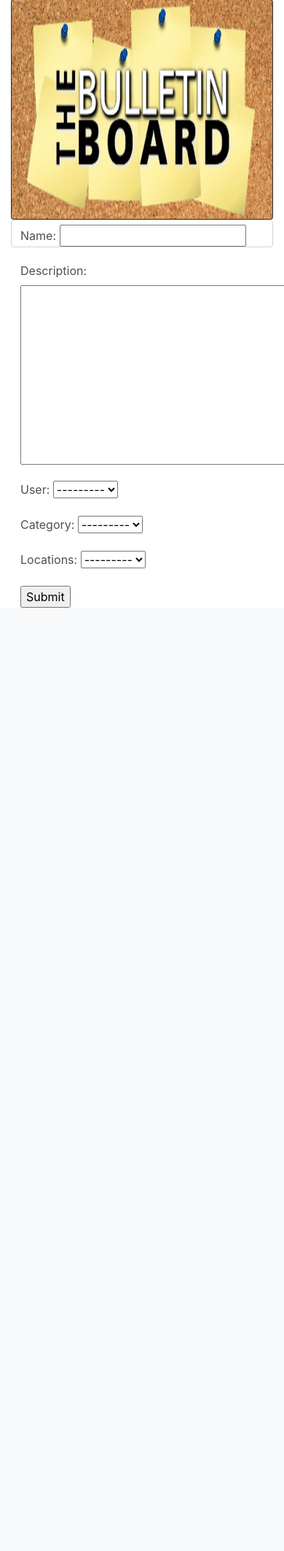
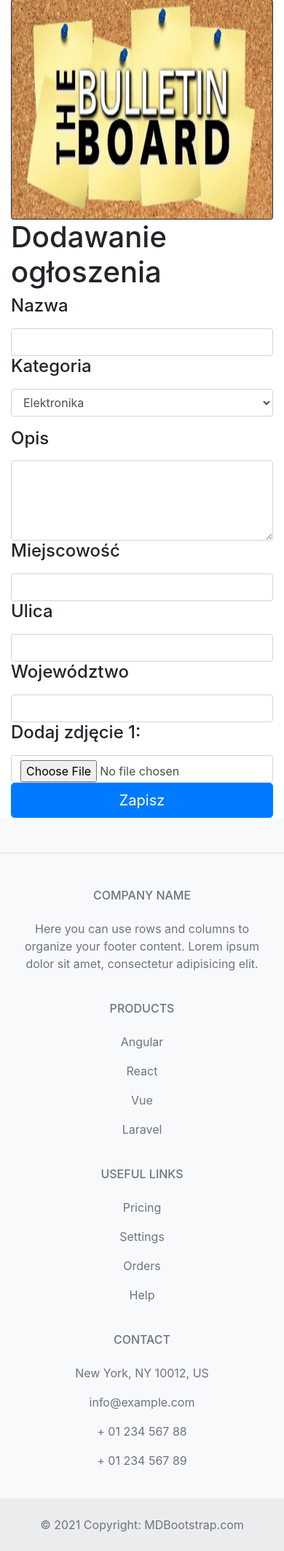
Before and after one commit to tomizdebski/BULLETIN_BOARD_APP, a Django app: page /add-announce/ in a window 390 px wide; the page is wider, and only the part inside the window is pictured. Shown: the part 100-2226 px from the top of that part at 73% size. Before the commit the page ends 933 px from the top of that part, so only its background shows below. Run offline with Django 3.2, Linux system fonts and the light colour scheme; data that the repository does not hold is empty; some libraries are stand-ins or nearby versions.

Commit message:
dodawanie ogłoszenia bez walidacji

```diff
--- a/BulettinBoard/settings.py
+++ b/BulettinBoard/settings.py
@@ -124,7 +124,7 @@ except ModuleNotFoundError:
 MEDIA_URL = '/media/'
 MEDIA_ROOT = os.path.join(BASE_DIR, 'media/')
 
-#
+# heroku
 LOGIN_URL = 'users:login'
 import django_heroku
 django_heroku.settings(locals())
--- a/bulettin_board_app/models.py
+++ b/bulettin_board_app/models.py
@@ -16,7 +16,7 @@ class Category(models.Model):
 
 
 class Locations(models.Model):
-    name = models.CharField(max_length=255)
+    name = models.CharField(max_length=255, default="")
     description = models.TextField(default="")
     city = models.CharField(max_length=100)
     street = models.CharField(max_length=100)
@@ -66,6 +66,6 @@ class Preferences(models.Model):
 
 
 class Photos(models.Model):
-    name = models.CharField(max_length=100)
+    name = models.CharField(max_length=100, default='')
     img = models.ImageField(upload_to="images/")
     announcement = models.ForeignKey(Announcement, on_delete=models.CASCADE)
--- a/bulettin_board_app/urls.py
+++ b/bulettin_board_app/urls.py
@@ -1,13 +1,14 @@
 from django.urls import path, include
 from . import views
-from .views import IndexHtmlView, AddAnnounceView
+from .views import IndexView, new_annoucement, AddAnnounceViewTest
 from django.conf import settings
 from django.conf.urls.static import static
 
 urlpatterns = [
 
-    path('', IndexHtmlView.as_view(), name="index"),
-    path('add-announce/', AddAnnounceView.as_view(), name="add_announce"),
+    path('', IndexView.as_view(), name="index"),
+    path('add-announce/', AddAnnounceViewTest.as_view(), name="add_announce"),
+    path('add/', views.new_annoucement, name="add"), #test forms
 ]
 
 urlpatterns += static(settings.MEDIA_URL, document_root=settings.MEDIA_ROOT)
--- a/bulettin_board_app/views.py
+++ b/bulettin_board_app/views.py
@@ -1,13 +1,16 @@
 from random import shuffle
 
-from django.shortcuts import render
+from django.contrib import messages
+from django.contrib.auth.models import User
+from django.shortcuts import render, redirect
 from django.views import View
 from django.views.generic import CreateView
 
-from bulettin_board_app.models import Announcement, Photos, Category
+from bulettin_board_app.forms import AnnoucementForm
+from bulettin_board_app.models import Announcement, Photos, Category, Locations
 
 
-class IndexHtmlView(View):
+class IndexView(View):
     def get(self, request):
         annoucements = Announcement.objects.all()
         photos = Photos.objects.first()
@@ -20,7 +23,42 @@ class IndexHtmlView(View):
         return render(request, "bulettin_board_app/index.html", ctx)
 
 
-class AddAnnounceView(CreateView):
-    model = Announcement
-    fields = '__all__'
-    template_name = 'bulettin_board_app/form.html'
+class AddAnnounceViewTest(View):
+    def get(self, request):
+        return render(request, "bulettin_board_app/app-add-annouce.html")
+
+    def post(self, request):
+
+        name = request.POST.get("name")
+        description = request.POST.get('description')
+        user = User.objects.get(is_staff=True)
+        category = request.POST.get('category')
+
+        city = request.POST.get("city")
+        street = request.POST.get("street")
+        province = request.POST.get("province")
+
+        if len(request.FILES) != 0:
+            image = request.FILES['image1']
+            locations = Locations.objects.create(city=city, street=street, province=province)
+            annoucement = Announcement.objects.create(name=name,
+                                                      description=description,
+                                                      category_id=category,
+                                                      locations_id=locations.id,
+                                                      user_id=user.id,
+                                                      )
+            photos = Photos.objects.create(img=image, announcement_id=annoucement.id)
+
+            return redirect('index')
+def new_annoucement(request):
+    if request.method != 'POST':
+        form = AnnoucementForm()
+    else:
+        form = AnnoucementForm(data=request.POST)
+        if form.is_valid():
+            new_topic = form.save(commit=False)
+            new_topic.owner = request.user
+            new_topic.save()
+            return redirect('index')
+    context = {'form': form}
+    return render(request, 'bulettin_board_app/app-add-annouce.html', context)
--- a/templates/base.html
+++ b/templates/base.html
@@ -50,12 +50,10 @@
 
         </ul>
         <ul class="navbar-nav ml-auto">
+             <a href="{% url 'add_announce' %}">
+                        <button class="btn btn-warning" type="submit">DODAJ OGŁOSZENIE</button>
+             </a>
             {% if user.is_authenticated %}
-
-                <li class="nav-item">
-                    <a href="{% url 'add_announce' %}"><button type="button" class="btn btn-primary">DODAJ OGŁOSZENIE</button></a>
-
-                </li>
 
                 <li class="nav-item">
                     <span class="navbar-text">Witaj, {{ user.username }}.</span>
@@ -70,6 +68,7 @@
                 <li class="nav-item">
                     <a class="nav-link" href="{% url 'users:login' %}">Zaloguj </a>
                 </li>
+
             {% endif %}
         </ul>
     </div>
@@ -93,4 +92,126 @@
     </div>
 </main>
 </body>
+<!-- Footer -->
+<footer class="text-center text-lg-start bg-light text-muted">
+  <!-- Section: Social media -->
+  <section class="d-flex justify-content-center justify-content-lg-between p-4 border-bottom">
+    <!-- Left -->
+    <div class="me-5 d-none d-lg-block">
+      <span>Get connected with us on social networks:</span>
+    </div>
+    <!-- Left -->
+
+    <!-- Right -->
+    <div>
+      <a href="" class="me-4 text-reset">
+        <i class="fab fa-facebook-f"></i>
+      </a>
+      <a href="" class="me-4 text-reset">
+        <i class="fab fa-twitter"></i>
+      </a>
+      <a href="" class="me-4 text-reset">
+        <i class="fab fa-google"></i>
+      </a>
+      <a href="" class="me-4 text-reset">
+        <i class="fab fa-instagram"></i>
+      </a>
+      <a href="" class="me-4 text-reset">
+        <i class="fab fa-linkedin"></i>
+      </a>
+      <a href="" class="me-4 text-reset">
+        <i class="fab fa-github"></i>
+      </a>
+    </div>
+    <!-- Right -->
+  </section>
+  <!-- Section: Social media -->
+
+  <!-- Section: Links  -->
+  <section class="">
+    <div class="container text-center text-md-start mt-5">
+      <!-- Grid row -->
+      <div class="row mt-3">
+        <!-- Grid column -->
+        <div class="col-md-3 col-lg-4 col-xl-3 mx-auto mb-4">
+          <!-- Content -->
+          <h6 class="text-uppercase fw-bold mb-4">
+            <i class="fas fa-gem me-3"></i>Company name
+          </h6>
+          <p>
+            Here you can use rows and columns to organize your footer content. Lorem ipsum
+            dolor sit amet, consectetur adipisicing elit.
+          </p>
+        </div>
+        <!-- Grid column -->
+
+        <!-- Grid column -->
+        <div class="col-md-2 col-lg-2 col-xl-2 mx-auto mb-4">
+          <!-- Links -->
+          <h6 class="text-uppercase fw-bold mb-4">
+            Products
+          </h6>
+          <p>
+            <a href="#!" class="text-reset">Angular</a>
+          </p>
+          <p>
+            <a href="#!" class="text-reset">React</a>
+          </p>
+          <p>
+            <a href="#!" class="text-reset">Vue</a>
+          </p>
+          <p>
+            <a href="#!" class="text-reset">Laravel</a>
+          </p>
+        </div>
+        <!-- Grid column -->
+
+        <!-- Grid column -->
+        <div class="col-md-3 col-lg-2 col-xl-2 mx-auto mb-4">
+          <!-- Links -->
+          <h6 class="text-uppercase fw-bold mb-4">
+            Useful links
+          </h6>
+          <p>
+            <a href="#!" class="text-reset">Pricing</a>
+          </p>
+          <p>
+            <a href="#!" class="text-reset">Settings</a>
+          </p>
+          <p>
+            <a href="#!" class="text-reset">Orders</a>
+          </p>
+          <p>
+            <a href="#!" class="text-reset">Help</a>
+          </p>
+        </div>
+        <!-- Grid column -->
+
+        <!-- Grid column -->
+        <div class="col-md-4 col-lg-3 col-xl-3 mx-auto mb-md-0 mb-4">
+          <!-- Links -->
+          <h6 class="text-uppercase fw-bold mb-4">Contact</h6>
+          <p><i class="fas fa-home me-3"></i> New York, NY 10012, US</p>
+          <p>
+            <i class="fas fa-envelope me-3"></i>
+            info@example.com
+          </p>
+          <p><i class="fas fa-phone me-3"></i> + 01 234 567 88</p>
+          <p><i class="fas fa-print me-3"></i> + 01 234 567 89</p>
+        </div>
+        <!-- Grid column -->
+      </div>
+      <!-- Grid row -->
+    </div>
+  </section>
+  <!-- Section: Links  -->
+
+  <!-- Copyright -->
+  <div class="text-center p-4" style="background-color: rgba(0, 0, 0, 0.05);">
+    © 2021 Copyright:
+    <a class="text-reset fw-bold" href="https://mdbootstrap.com/">MDBootstrap.com</a>
+  </div>
+  <!-- Copyright -->
+</footer>
+<!-- Footer -->
 </html>
--- /dev/null
+++ b/templates/bulettin_board_app/app-add-annouce.html
@@ -0,0 +1,100 @@
+{% extends "base.html" %}
+{% load static %}
+
+{% block content %}
+
+<form class="row g-3 needs-validation" novalidate method="post" enctype="multipart/form-data">
+  {% csrf_token %}
+
+    <div class="col-md-8"><h1>Dodawanie ogłoszenia</h1></div>
+
+
+
+    <div class="col-md-6">
+        <div class="form-outline">
+            <label for="validationCustom01" class="form-label"><h4>Nazwa</h4></label>
+            <input type="text" class="form-control" id="validationCustom01"  required name="name"/>
+          <div class="valid-feedback">Looks good!</div>
+        </div>
+    </div>
+
+    <div class="form-group col-md-6">
+      <label for="inputCategory"><h4>Kategoria</h4></label>
+      <select id="inputCategory" class="form-control" name="category">
+            <option value="1">Elektronika</option>
+            <option value="2">Motoryzacja</option>
+            <option value="3">Moda</option>
+            <option value="4">Nieruchomości</option>
+            <option value="5">Praca</option>
+      </select>
+    </div>
+
+    <div class="col-md-12">
+        <div class="form-outline">
+              <label class="validationCustom02" for="textAreaExample"><h4>Opis</h4></label>
+            <textarea class="form-control" id="validationCustom02" rows="4" required name="description"></textarea>
+            <div class="valid-feedback">Looks good!</div>
+        </div>
+    </div>
+
+    <div class="col-md-6">
+        <div class="form-outline">
+            <label for="validationCustom01" class="form-label"><h4>Miejscowość</h4></label>
+            <input type="text" class="form-control" id="validationCustom01"  required name="city"/>
+          <div class="valid-feedback">Looks good!</div>
+        </div>
+    </div>
+
+    <div class="col-md-6">
+        <div class="form-outline">
+            <label for="validationCustom01" class="form-label"><h4>Ulica</h4></label>
+            <input type="text" class="form-control" id="validationCustom01"  required name="street"/>
+          <div class="valid-feedback">Looks good!</div>
+        </div>
+    </div>
+
+    <div class="col-md-6">
+        <div class="form-outline">
+            <label for="validationCustom01" class="form-label"><h4>Województwo</h4></label>
+            <input type="text" class="form-control" id="validationCustom01"  required name="province"/>
+          <div class="valid-feedback">Looks good!</div>
+        </div>
+    </div>
+
+
+
+    <hr>
+    <div class="col-md-6">
+    <div class="form-outline">
+        <label for="validationCustom03" class="form-label"><h4>Dodaj zdjęcie 1:</h4></label>
+        <input class="form-control" type="file" id="validationCustom03" required name="image1"/>
+        <div class="valid-feedback">Looks good!</div>
+    </div>
+    </div>
+
+{#    <div class="col-md-4">#}
+{#    <div class="form-outline">#}
+{#        <label for="validationCustom04" class="form-label">Dodaj zdjęcie 2:</label>#}
+{#        <input class="form-control" type="file" id="validationCustom04" required name="image2"/>#}
+{#        <div class="valid-feedback">Looks good!</div>#}
+{#    </div>#}
+{#    </div>#}
+{##}
+{#    <div class="col-md-4">#}
+{#    <div class="form-outline">#}
+{#        <label for="validationCustom05" class="form-label">Dodaj zdjęcie 3:</label>#}
+{#        <input class="form-control" type="file" id="validationCustom05" required name="image3"/>#}
+{#        <div class="valid-feedback">Looks good!</div>#}
+{#    </div>#}
+{#    </div>#}
+
+
+
+  <div class="col-md-12">
+
+          <button type="submit" class="btn btn-primary btn-lg btn-block">Zapisz</button>
+  </div>
+
+</form>
+
+{% endblock content %}
```
Also changed, not shown: bulettin_board_app/forms.py (added, +17 -0 lines), bulettin_board_app/migrations/0005_alter_photos_name.py (added), media/images/20191006_112830.jpg (added), media/images/20191006_113109.jpg (added), media/images/20191006_113109_cf19TEs.jpg (added).
